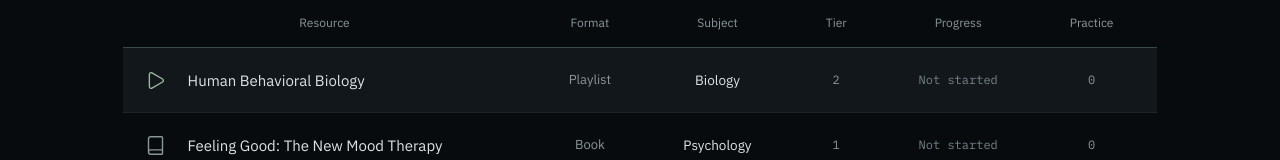
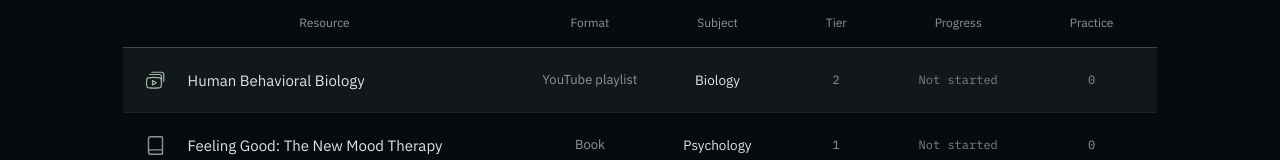
Before and after one commit to KianBahasadri/kian-academy, a React (Vite) app: page / in a window 1280 px wide. Shown: the part 222-382 px from the top of the page. Built offline with nearby package versions, Linux system fonts and the light colour scheme.

Commit message:
Use globe and layered YouTube playlist icons

```diff
--- a/data/library.json
+++ b/data/library.json
@@ -5,7 +5,7 @@
       "id": "human-biology",
       "title": "Human Behavioral Biology",
       "creator": "Robert Sapolsky",
-      "format": "Playlist",
+      "format": "YouTube playlist",
       "tier": 2,
       "subject": "Biology",
       "url": "https://www.youtube.com/playlist?list=PLzxlKUNNLxmEvjCSUAurMReJBZxaLdD1_",
@@ -14,7 +14,7 @@
       "status": "planned",
       "progress": 0,
       "createdAt": "2026-10-26T22:54:29.124Z",
-      "updatedAt": "2026-10-27T01:46:53.927Z"
+      "updatedAt": "2026-10-27T10:06:17Z"
     },
     {
       "id": "feeling-good",
--- a/src/components/ui.tsx
+++ b/src/components/ui.tsx
@@ -1,16 +1,21 @@
 import { useEffect, useId, useRef } from 'react';
 import type { ReactNode } from 'react';
-import { Book, BookOpen, Check, Code2, FileText, GraduationCap, Link2, NotebookPen, Play, Video, X } from 'lucide-react';
+import { Book, BookOpen, Check, Code2, FileText, Globe, GraduationCap, Link2, NotebookPen, Video, X, Youtube } from 'lucide-react';
 import type { LucideIcon } from 'lucide-react';
 import type { ResourceTier } from '../model';
 export { Select } from './Select';
 
 const formatIcons: Record<string, LucideIcon> = {
-  Playlist: Play, Course: GraduationCap, Book, Textbook: BookOpen, Article: FileText,
+  Course: GraduationCap, Book, Textbook: BookOpen, Article: Globe,
   Essay: FileText, Video, Project: Code2, Notes: NotebookPen, Other: Link2,
 };
 
 export function FormatIcon({ format, size = 18 }: { format: string; size?: number }) {
+  if (format === 'YouTube playlist') return <svg width={size} height={size} viewBox="0 0 28 28" fill="none" stroke="currentColor" strokeWidth={1.6} strokeLinecap="round" strokeLinejoin="round" aria-hidden="true">
+    <path d="M9 3h13a3 3 0 0 1 3 3v9" />
+    <path d="M6 6h13a3 3 0 0 1 3 3v9" />
+    <Youtube x={0} y={5} size={24} strokeWidth={1.6} aria-hidden="true" />
+  </svg>;
   const Icon = formatIcons[format] ?? Link2;
   return <Icon size={size} strokeWidth={1.6} aria-hidden="true" />;
 }
--- a/src/model.ts
+++ b/src/model.ts
@@ -1,4 +1,4 @@
-export const resourceFormats = ['Playlist', 'Course', 'Book', 'Textbook', 'Article', 'Other'] as const;
+export const resourceFormats = ['YouTube playlist', 'Course', 'Book', 'Textbook', 'Article', 'Other'] as const;
 export const practiceFormats = ['Essay', 'Video', 'Project', 'Notes', 'Other'] as const;
 export const resourceTiers = [
   { value: 1, description: 'Made for a general reader. No prior study, no university background, and a manageable scope for independent learning.' },
```
Also changed, not shown: data/README.md, 1 other file (tests, documents, lock files or other folders).
